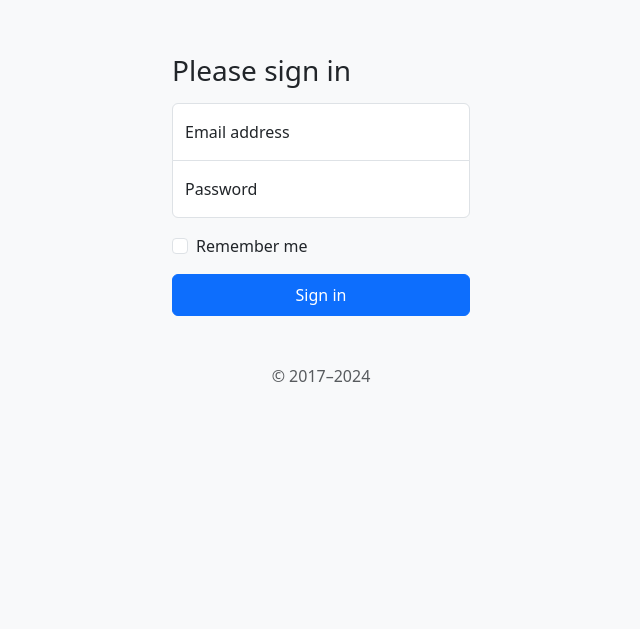
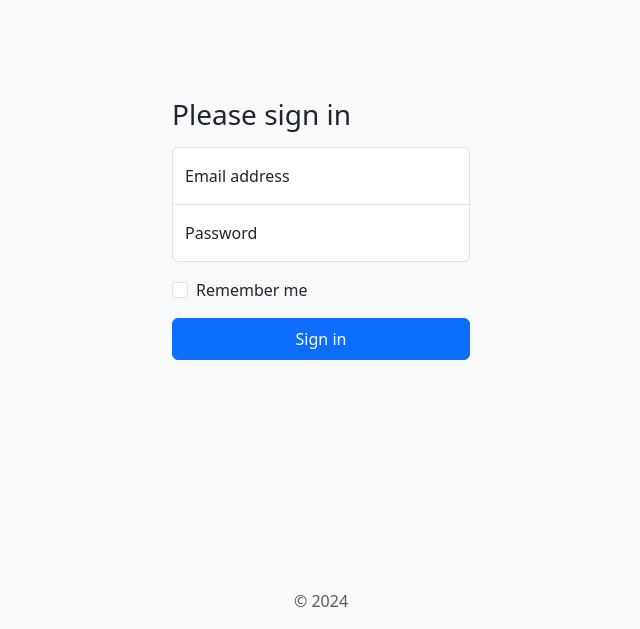
Before and after one commit to Chaanel248/PZero, a plain HTML site: page index.html in a window 1280 px wide. Shown: the part 171-800 px from the top of the page, without its empty margins (319-959 px from the left). Drawn offline with nearby package versions, Linux system fonts and the light colour scheme.

Commit message:
Ajustando rodape pagina

```diff
--- a/index.html
+++ b/index.html
@@ -34,8 +34,8 @@
             <button class="btn btn-primary w-100 py-2" type="submit">Sign in</button>
 
         </form>
-        <footer class="align-items-center " style="text-align: center;">
-            <p class="mt-5 mb-3 text-body-secondary">&copy; 2017–2024</p>
+        <footer class="align-items-center ">
+            <p class="mt-5 mb-3 text-body-secondary">&copy; 2024</p>
         </footer>
     </main>
     <script src="../assets/dist/js/bootstrap.bundle.min.js"></script>
--- a/style.css
+++ b/style.css
@@ -23,3 +23,11 @@ body {
   border-top-left-radius: 0;
   border-top-right-radius: 0;
 }
+
+footer{
+  position: fixed;
+  width: 100%;
+  bottom: 0;
+  left: 0;
+  text-align: center;
+}
```
